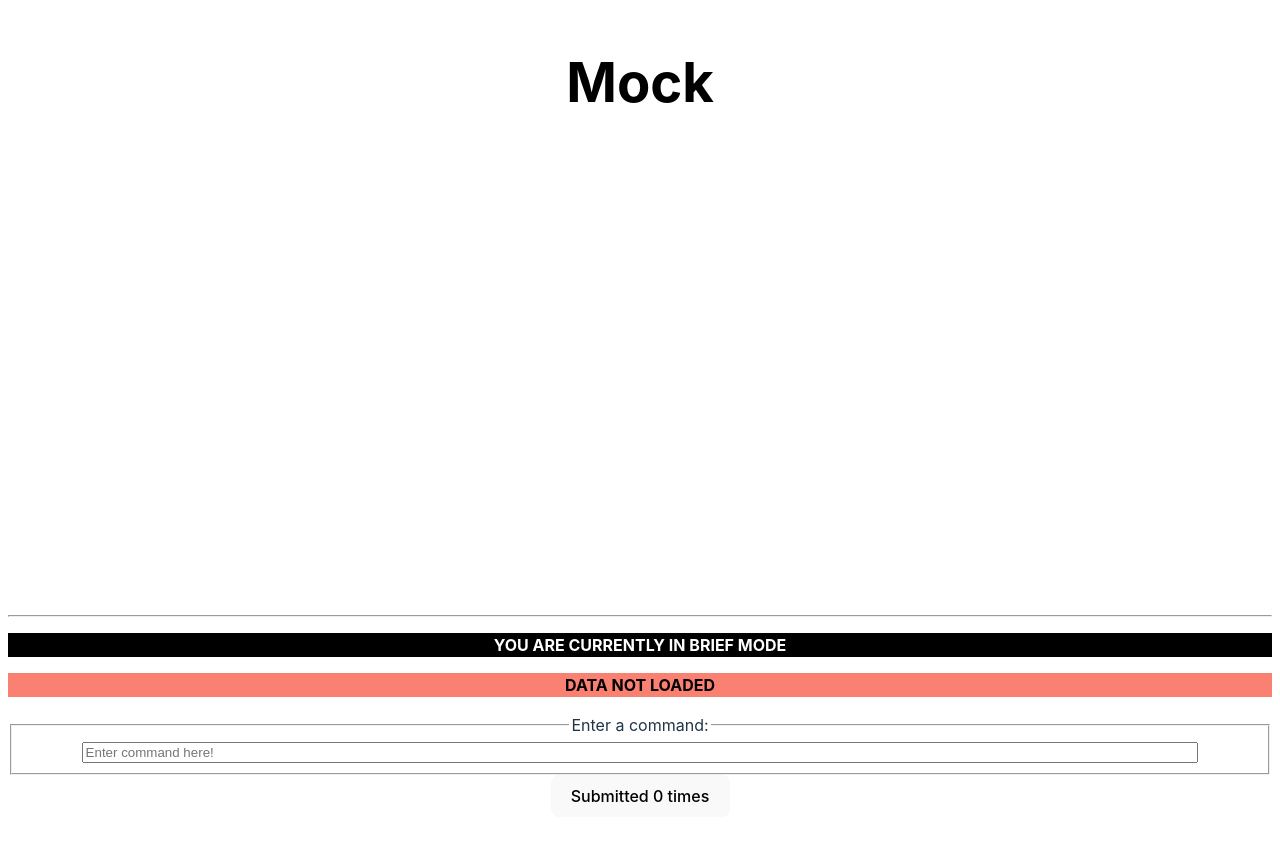
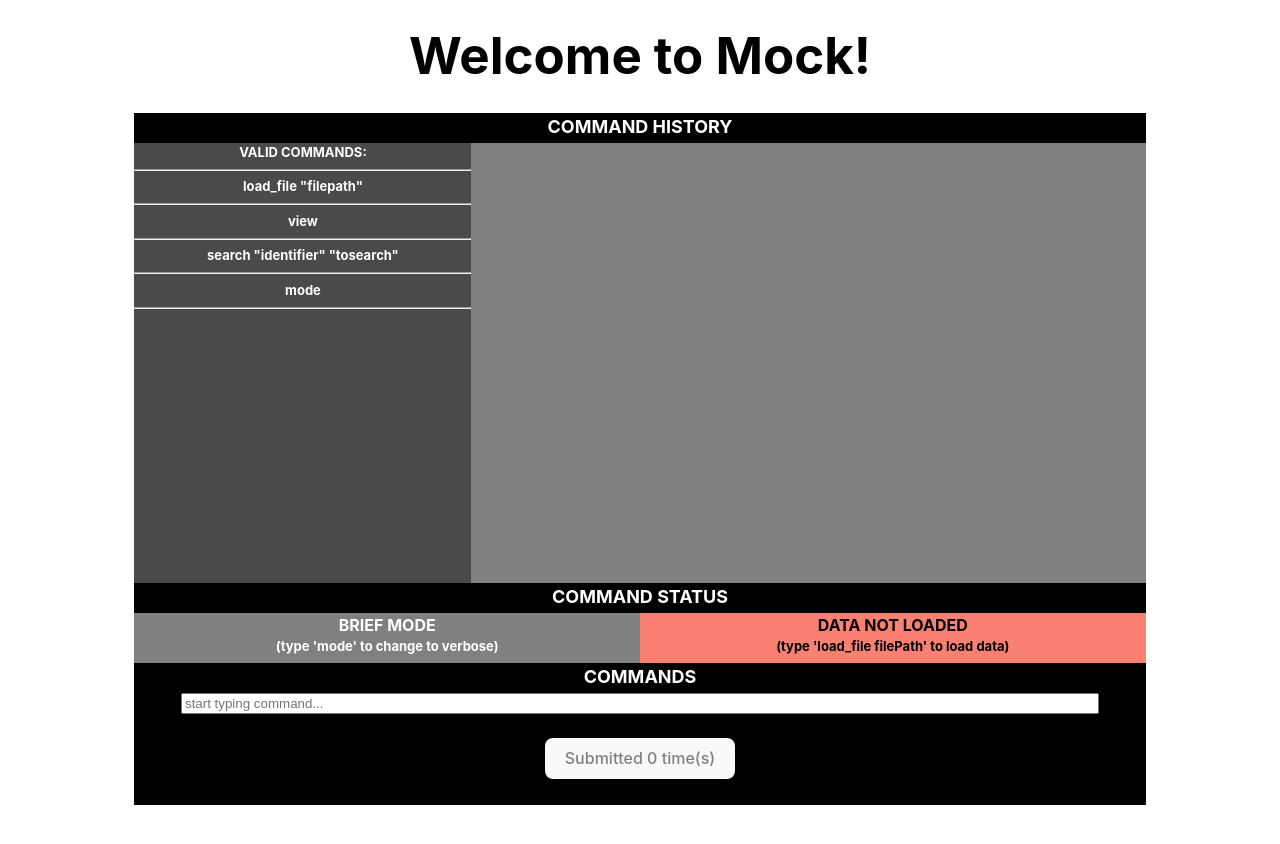
Before and after one commit to mding16/mding16.github.io, a React (Vite) app: page / in a window 1280 px wide. Shown: the top 844 px of the page. Built offline with nearby package versions, Linux system fonts and the light colour scheme.

Commit message:
feat: html&css

```diff
--- a/src/components/App.tsx
+++ b/src/components/App.tsx
@@ -8,7 +8,7 @@ function App() {
   return (
     <div className="App">
       <p className="App-header">
-        <h1>Mock</h1>
+        <h1>Welcome to Mock!</h1>
       </p>
       <REPL />
     </div>
--- a/src/components/ControlledInput.tsx
+++ b/src/components/ControlledInput.tsx
@@ -17,7 +17,7 @@ interface ControlledInputProps {
     return (
       <input type="text" className="repl-command-box"
             value={value}
-            placeholder="Enter command here!"
+            placeholder="start typing command..."
             onChange={(ev) => setValue(ev.target.value)}
             aria-label={ariaLabel}>
       </input>
--- a/src/components/REPL.tsx
+++ b/src/components/REPL.tsx
@@ -8,8 +8,13 @@ export default function REPL() {
 
   return (
     <div className="repl">
+      <div className = "container1">
+        <div className = "history">COMMAND HISTORY</div>
+        </div>
       <REPLHistory history={history} />
-      <hr></hr>
+      <div className = "container1">
+        <div className = "history">COMMAND STATUS</div>
+      </div>
       <REPLInput history={history} setHistory={setHistory} />
     </div>
   );
--- a/src/components/REPLHistory.tsx
+++ b/src/components/REPLHistory.tsx
@@ -1,18 +1,28 @@
+import { clear } from "console";
 import "../styles/main.css";
-
 
 interface REPLHistoryProps {
   history: JSX.Element[];
 }
 export function REPLHistory(props: REPLHistoryProps) {
   return (
-    <div className="repl-history">
+    <div className = "container">
+      <div className = "command-box">
+       VALID COMMANDS:
+        <hr></hr>
+        load_file "filepath"
+        <hr></hr>
+        view
+        <hr></hr>
+        search "identifier" "tosearch"
+        <hr></hr>
+        mode
+        <hr></hr>
+      </div>
+      <div className="repl-history">
       {/* This is where command history will go */}
       {/* TODO: To go through all the pushed commands... try the .map() function! */}
-      {props.history.map((value) =>
-      <div>{value}</div>
-      )
-      }
+        {props.history.map((value) => <div>{value}</div>)}
+      </div>
     </div>
-  );
-}
+  );}
--- a/src/components/REPLInput.tsx
+++ b/src/components/REPLInput.tsx
@@ -5,125 +5,58 @@ import { Dispatch, SetStateAction, useState } from "react";
 import { ControlledInput } from "./ControlledInput";
 import { filepathToParsedCSVMap, queryToSearchedCSVMap } from "./mockedJson";
 import { unstable_renderSubtreeIntoContainer } from "react-dom";
+import { getParsedCommandLineOfConfigFile } from "typescript";
 
 
 interface REPLInputProps {
   history: JSX.Element[];
   setHistory: Dispatch<SetStateAction<JSX.Element[]>>;
 }
-// You can use a custom interface or explicit fields or both! An alternative to the current function header might be:
-// REPLInput(history: string[], setHistory: Dispatch<SetStateAction<string[]>>)
 export function REPLInput(props: REPLInputProps) {
-  // Remember: let React manage state in your webapp.
-  // Manages the contents of the input box
+  const searchLength = 7;
+  const loadLength = 10;
   const [commandString, setCommandString] = useState<string>("");
-  // TODO WITH TA : add a count state
   const [count, setCount] = useState<number>(0);
+  const [mode, setMode] = useState<number>(0); // 0 is brief, 1 is verbose
+  const [dataLoaded, setDataLoaded] = useState<number>(0); // 0 is data not loaded, 1 is data loaded
+  const [data, setData] = useState<string[][] | undefined>(); // call setData in loadcsv, call data in view/search?
+  const[csvFilePath, setFilePath] = useState<String>("");
 
-  const [mode, setMode] = useState<number>(0); // 0 is brief, 1 is verbose
-
-  const [dataLoaded, setDataLoaded] = useState<number>(0); // 0 is data not loaded, 1 is data loaded
-
-  const [data, setData] = useState<string[][]>(); // call setData in loadcsv, call data in view/search?
-
-  // TODO WITH TA: build a handleSubmit function called in button onClick
   function handleSubmit(commandString: string) {
+    {/* HANDLING COMMAND: mode */}
     if (commandString === "mode") {
       if (mode === 0) {
         setMode(1);
       } else {
         setMode(0);
       }
+
+       {/* HANDLING COMMAND: load_file */}
     } else if (
-      commandString.length >= 10 &&
-      commandString.substring(0, 10) === "load_file "
+      commandString.length >= loadLength &&
+      commandString.substring(0, loadLength) === "load_file "
     ) {
-      if (
-        filepathToParsedCSVMap.has(
-          commandString.substring(10, commandString.length)
-        )
-      ) {
-        setData(
-          filepathToParsedCSVMap.get(
-            commandString.substring(10, commandString.length)
-          )
-        );
+
+      var filePath = commandString.substring(
+        loadLength, commandString.length);
+      if (filepathToParsedCSVMap.has(filePath)) {
+        setData(filepathToParsedCSVMap.get(filePath));
         setDataLoaded(1);
-        if (mode === 0) {
-          // setFilepath(commandString.substring(8, commandString.length)); // maybe mock this to being a fixed
-          props.setHistory([
-            ...props.history,
-            <div className={"success"}>Successfully loaded CSV</div>,
-          ]);
-        } else {
-          props.setHistory([
-            ...props.history,
-            <div className={"command"}>Command: {commandString}</div>,
-            <div className={"success"}>Output: successfully loaded csv</div>,
-          ]);
-        }
-      } else {
-        if (mode === 0) {
-          props.setHistory([
-            ...props.history,
-          <div className={"command"}>failed to load csv</div>]);
-        } else {
-          props.setHistory([
-            ...props.history,
-            <div className={"command"}>Command: {commandString}</div>,
-            <div className={"error"}>Output: failed to load csv</div>,
-          ]);
-        }
-      }
+        setFilePath(filePath);
+        load_csv_success(props, mode, commandString);
+
+      } else {load_csv_fail(props, mode, commandString)}
+
+      {/* HANDLING COMMAND: view */}
     } else if (commandString === "view" && dataLoaded === 0) {
-      if (mode == 0) {
-        props.setHistory([...props.history, <div className={"error"}>data not loaded</div>]);
-      } else {
-        props.setHistory([
-          ...props.history,
-          <div className={"command"}>Command: {commandString}</div>,
-          <div className={"error"}>Output: data not loaded</div>,
-        ]);
-      }
+      view_fail(props, mode, commandString);
     } else if (commandString === "view" && dataLoaded === 1) {
-      if (mode === 0) {
-        props.setHistory([
-          ...props.history,
-          <table style={{ width: 500 }}>
-            <tbody>
-              {data!.map((rowContent, rowID) => (
-                <tr>
-                  {rowContent.map((val, rowID) => (
-                    <td key={rowID}>{val}</td>
-                  ))}
-                </tr>
-              ))}
-            </tbody>
-          </table>,
-        ]);
-      } else {
-        props.setHistory([
-          ...props.history,
-          <div>Command: {commandString}</div>,
-          <div>
-            Output:
-            <table style={{ width: 500 }}>
-              <tbody>
-                {data!.map((rowContent, rowID) => (
-                  <tr>
-                    {rowContent.map((val, rowID) => (
-                      <td key={rowID}>{val}</td>
-                    ))}
-                  </tr>
-                ))}
-              </tbody>
-            </table>
-          </div>,
-        ]);
-      }
+      view_success(props, mode, commandString, data);
+
+      {/* HANDLING COMMAND: search */}
     } else if (
-      commandString.length >= 7 &&
-      commandString.substring(0, 7) === "search " &&
+      commandString.length >= searchLength &&
+      commandString.substring(0, searchLength) === "search " &&
       dataLoaded === 0
     ) {
       if (mode == 0) {
@@ -136,14 +69,14 @@ export function REPLInput(props: REPLInputProps) {
         ]);
       }
     } else if (
-      commandString.length >= 7 &&
-      commandString.substring(0, 7) === "search " &&
+      commandString.length >= searchLength &&
+      commandString.substring(0, searchLength) === "search " &&
       dataLoaded === 1
     ) {
       if (mode === 0) {
         if (
           queryToSearchedCSVMap.has(
-            commandString.substring(7, commandString.length)
+            commandString.substring(searchLength, commandString.length)
           )
         ) {
           props.setHistory([
@@ -163,7 +96,7 @@ export function REPLInput(props: REPLInputProps) {
             </table>,
           ]);
         } else if (
-          !commandString.substring(7, commandString.length).includes(" ")
+          !commandString.substring(searchLength, commandString.length).includes(" ")
         ) {
           props.setHistory([
             ...props.history,
@@ -218,18 +151,7 @@ export function REPLInput(props: REPLInputProps) {
         }
       }
     } else {
-      if (mode === 0) {
-        props.setHistory([
-          ...props.history,
-          <div className={"error"}>invalid command or forgetting arguments</div>,
-        ]);
-      } else {
-        props.setHistory([
-          ...props.history,
-          <div>Command: {commandString}</div>,
-          <div className={"error"}>Output: invalid command or forgetting arguments</div>,
-        ]);
-      }
+      error_message(props, mode, commandString)
     }
     setCount(count + 1);
     setCommandString("");
@@ -237,19 +159,118 @@ export function REPLInput(props: REPLInputProps) {
 
   return (
     <div className="repl-input">
-      <p><ModeStatus mode={mode}></ModeStatus></p>
-      <p><LoadStatus loadStatus={dataLoaded}></LoadStatus></p>
-      <fieldset>
-        <legend>Enter a command:</legend>
+      <div className="container">
+        <ModeStatus mode={mode}></ModeStatus>
+        <LoadStatus loadStatus={dataLoaded} csvFile={csvFilePath}></LoadStatus>
+      </div>
+      <div className = "container1">
+        <div className = "history">COMMANDS</div>
+      </div>
+      <div className="container2">
         <ControlledInput
           value={commandString}
           setValue={setCommandString}
           ariaLabel={"Command input"}
         />
-      </fieldset>
-      <button onClick={() => handleSubmit(commandString)}>
-        Submitted {count} times
-      </button>
-    </div>
+        <br></br>
+        <button onClick={() => handleSubmit(commandString)}>
+          <div className="buttontext">Submitted {count} time(s)</div>
+        </button>
+      </div>
+      </div>
   );
 }
+
+function load_csv_success(props: REPLInputProps, mode: number, command: string){
+  if (mode === 0) {
+    props.setHistory([
+      ...props.history,
+      <div className={"success"}>Successfully loaded CSV</div>,
+    ]);
+  } else {
+    props.setHistory([
+      ...props.history,
+      <div className={"command"}>Command: {command}</div>,
+      <div className={"success"}>Output: successfully loaded csv</div>,
+    ]);
+  }
+}
+
+function load_csv_fail(props: REPLInputProps, mode: number, command: string){
+  if (mode === 0) {
+    props.setHistory([
+      ...props.history,
+    <div className={"error"}>failed to load csv</div>]);
+  } else {
+    props.setHistory([
+      ...props.history,
+      <div className={"command"}>Command: {command}</div>,
+      <div className={"error"}>Output: failed to load csv</div>,
+    ]);
+  }
+}
+
+function view_fail(props: REPLInputProps, mode: number, command: string){
+  if (mode == 0) {
+    props.setHistory([...props.history, <div className={"error"}>data not loaded</div>]);
+  } else {
+    props.setHistory([
+      ...props.history,
+      <div className={"command"}>Command: {command}</div>,
+      <div className={"error"}>Output: data not loaded</div>,
+  ]);
+  }
+}
+
+function view_success(props: REPLInputProps, mode: number, command: string, data: string[][] | undefined){
+  if (mode === 0) {
+    props.setHistory([
+      ...props.history,
+      <table style={{ width: 500 }}>
+        <tbody>
+          {data!.map((rowContent, rowID) => (
+            <tr>
+              {rowContent.map((val, rowID) => (
+                <td key={rowID}>{val}</td>
+              ))}
+            </tr>
+          ))}
+        </tbody>
+      </table>,
+    ]);
+  } else {
+    props.setHistory([
+      ...props.history,
+      <div>Command: {command}</div>,
+      <div>
+        Output:
+        <table style={{ width: 500 }}>
+          <tbody>
+            {data!.map((rowContent, rowID) => (
+              <tr>
+                {rowContent.map((val, rowID) => (
+                  <td key={rowID}>{val}</td>
+                ))}
+              </tr>
+            ))}
+          </tbody>
+        </table>
+      </div>,
+    ]);
+  }
+}
+
+function error_message(props: REPLInputProps, mode: number, command: string){
+  if (mode === 0) {
+    props.setHistory([
+      ...props.history,
+      <div className={"error"}>Invalid command or arguments</div>,
+    ]);
+  } else {
+    props.setHistory([
+      ...props.history,
+      <div className= {"command"}>Command: {command}</div>,
+      <div className={"error"}>Output: Invalid command or arguments</div>,
+    ]);
+  }
+}
--- a/src/components/StatusComponents/LoadStatus.tsx
+++ b/src/components/StatusComponents/LoadStatus.tsx
@@ -1,12 +1,23 @@
 interface LoadStatusProps {
     loadStatus: Number;
+    csvFile: String
   }
 
 export function LoadStatus (props: LoadStatusProps) {
     if (props.loadStatus === 0){
-        return <div className="notloaded">DATA NOT LOADED</div>
+        return <div className="notloaded">
+            DATA NOT LOADED
+            <br></br>
+            <div className="smalltext">
+                (type 'load_file filePath' to load data)
+            </div>
+            </div>
     }
     else{
-        return <div className="loaded">DATA LOADED</div>
+        return <div className="loaded">
+            DATA LOADED:
+            <br></br>
+            <div className="smalltext">{props.csvFile}</div>
+            </div>
     }
 }
--- a/src/components/StatusComponents/ModeStatus.tsx
+++ b/src/components/StatusComponents/ModeStatus.tsx
@@ -4,9 +4,14 @@ interface ModeStatusProps {
 
 export function ModeStatus (props: ModeStatusProps) {
     if (props.mode === 0){
-        return <div className="modestatus">YOU ARE CURRENTLY IN BRIEF MODE</div>
+        return <div className="briefmode">BRIEF MODE
+        <br></br>
+        <div className = "smalltext">(type 'mode' to change to verbose)</div>
+        </div>
     }
     else{
-        return <div className="modestatus">YOU ARE CURRENTLY IN VERBOSE MODE</div>
+        return <div className="verbosemode">VERBOSE MODE
+        <br></br>
+        <div className = "smalltext">(type 'mode' to change to brief)</div></div>
     }
 }
--- a/src/styles/App.css
+++ b/src/styles/App.css
@@ -1,9 +1,9 @@
 .App {
+  background-color: white;
   text-align: center;
 }
 
 .App-header {
-  background-color: white;
   min-height: 8vh;
   display: flex;
   flex-direction: column;
--- a/src/styles/index.css
+++ b/src/styles/index.css
@@ -24,8 +24,8 @@ a:hover {
 }
 
 h1 {
-  font-size: 3.2em;
-  line-height: 1.1;
+  font-size: 3em;
+  line-height: 0.2;
 }
 
 button {
--- a/src/styles/main.css
+++ b/src/styles/main.css
@@ -1,15 +1,11 @@
-/*
-  This is a reasonable starting point for the CSS in Mock.
-  Positioning in CSS can sometimes be annoying to manage, so we've opted to
-  give you this starter CSS. Feel free to modify it as you wish, though.
-*/
-
 .repl {
   position: relative;
   min-height: 95vh;
 }
 
 .repl-history {
+  flex: 2;
+  background-color: gray;
   height: 55vh;
   margin: auto;
   display: block;
@@ -20,14 +16,22 @@
   margin: auto;
   height: 10vh;
 }
+
 .repl-command-box {
   width: 90%;
   margin: auto;
   display: block;
 }
+
 button {
+  color: gray;
+  font-weight: bold;
   margin: auto;
   display: block;
+}
+
+.buttontext{
+  color: dark-gray;
 }
 
 .success{
@@ -48,20 +52,86 @@ button {
   font-weight: bold
 }
 
+.container {
+  display: flex;
+  align-items: flex-start;
+  flex-direction: row;
+  width: 80%;
+  align-self: center;
+  margin-left: auto;
+  margin-right: auto;
+}
+
+.container1 {
+  flex-direction: row;
+  background-color: black;
+  width: 80%;
+  align-self: center;
+  margin-left: auto;
+  margin-right: auto
+}
+
+.container2 {
+  flex-direction: row;
+  background-color: black;
+  width: 80%;
+  height: 140%;
+  align-self: center;
+  margin-left: auto;
+  margin-right: auto
+}
+
 .loaded {
+  flex: 1;
+  height: 50px;
   background: lightgreen;
   color: black;
-  font-weight: bold
+  font-weight: bold;
 }
 
-.notloaded{
+.notloaded {
+  flex: 1;
+  height: 50px;
+  width: fit-content;
   background: salmon;
   color: black;
-  font-weight: bold
+  font-weight: bold;
 }
 
-.modestatus{
-  background: black;
+.briefmode {
+  flex: 1;
+  height: 50px;
+  background: gray;
   color: white;
-  font-weight: bold
+  font-weight: bold;
 }
+
+.verbosemode {
+  flex: 1;
+  height: 50px;
+  background: lavender;
+  color: black;
+  font-weight: bold;
+}
+
+.smalltext{
+  font-weight: bold;
+  font-size: small;
+}
+
+.history{
+  background-color: black;
+  height: 30px;
+  font-size:large;
+  font-weight: bold;
+  color: white;
+}
+
+.command-box{
+  background-color: rgb(75, 73, 73);
+  color: white;
+  flex:1;
+  font-size: small;
+  height: 55vh;
+  font-weight: bold;
+}
```
